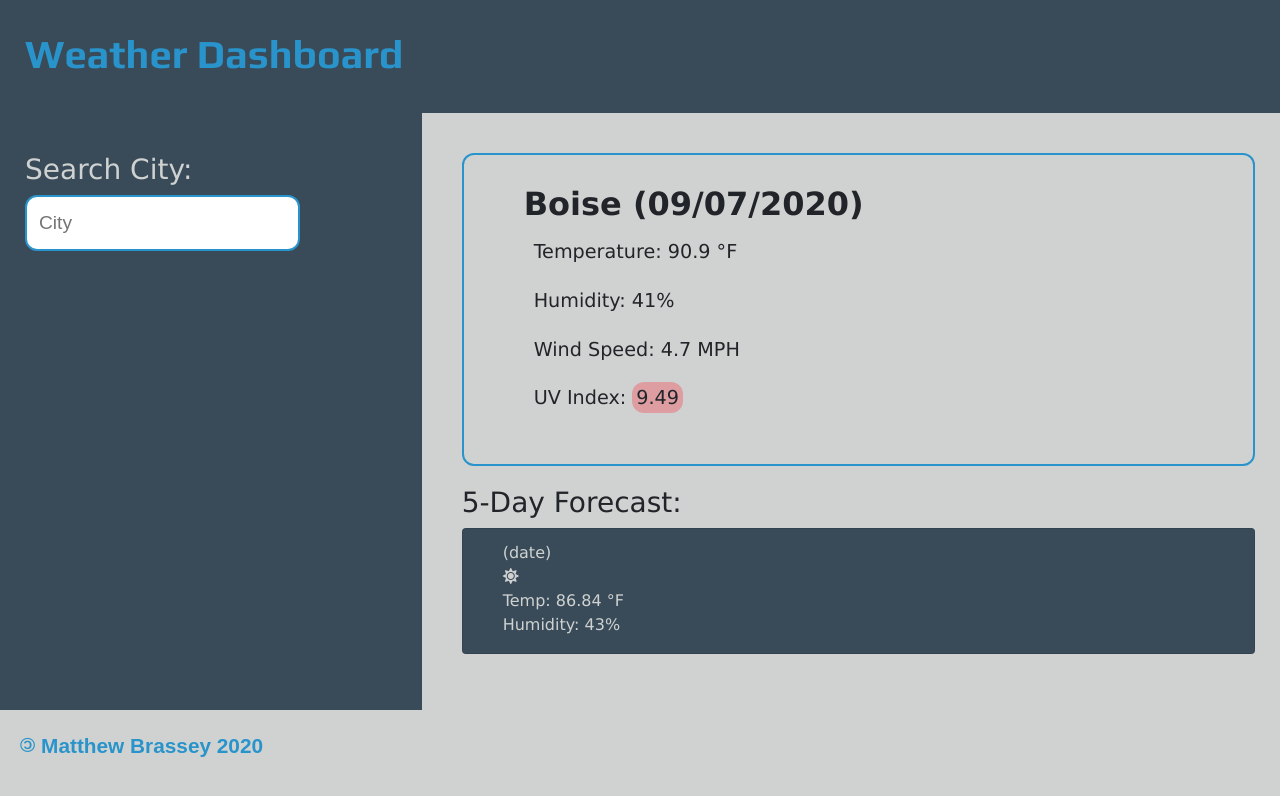
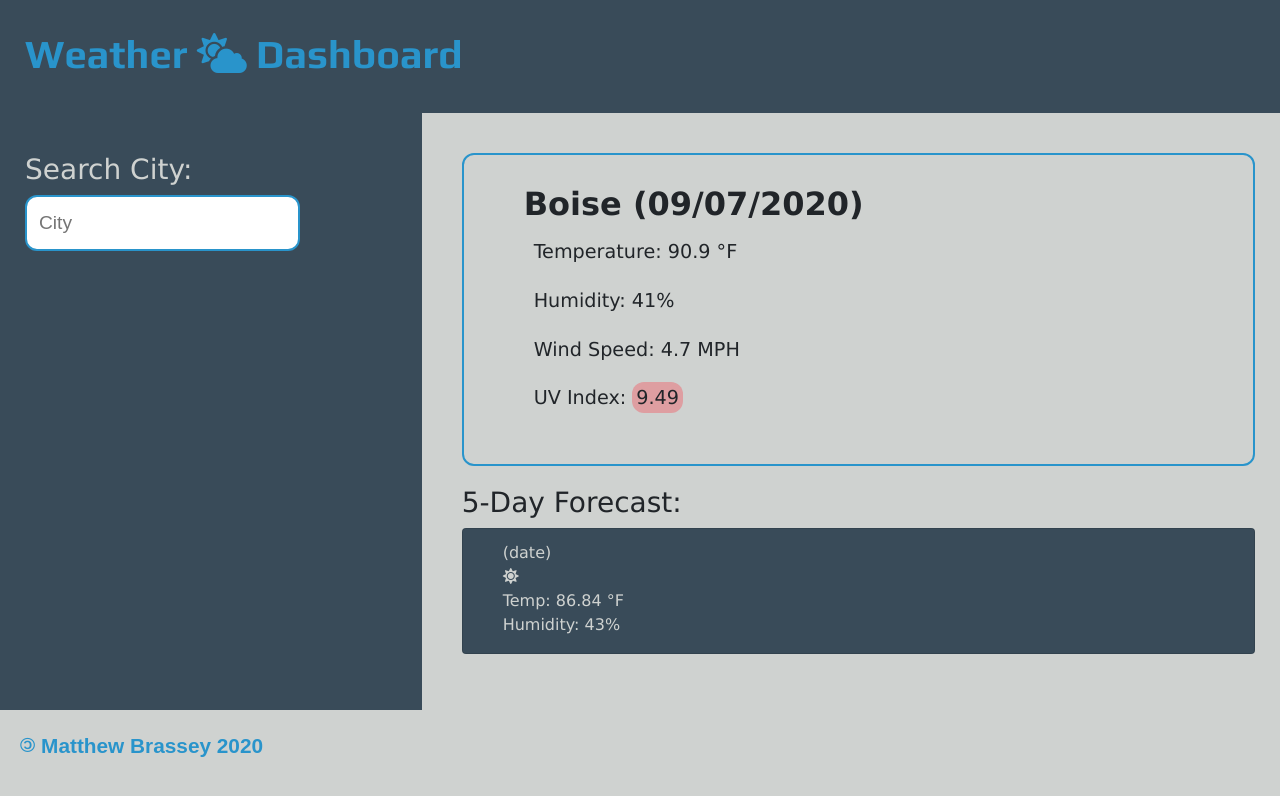
Before and after one commit to MBrassey/OpenWeather-Dashboard, a plain HTML site: page index.html in a window 1280 px wide. Drawn offline with nearby package versions, Linux system fonts and the light colour scheme; a web font is replaced by a local one.

Commit message:
Updated Layout

```diff
--- a/index.html
+++ b/index.html
@@ -20,7 +20,7 @@
 
     <body class="flex-column min-100-vh">
         <header>
-            <h1>Weather Dashboard</h1>
+            <h1>Weather <i class="fas fa-cloud-sun"></i> Dashboard</h1>
         </header>
 
         <main class="row">
```
